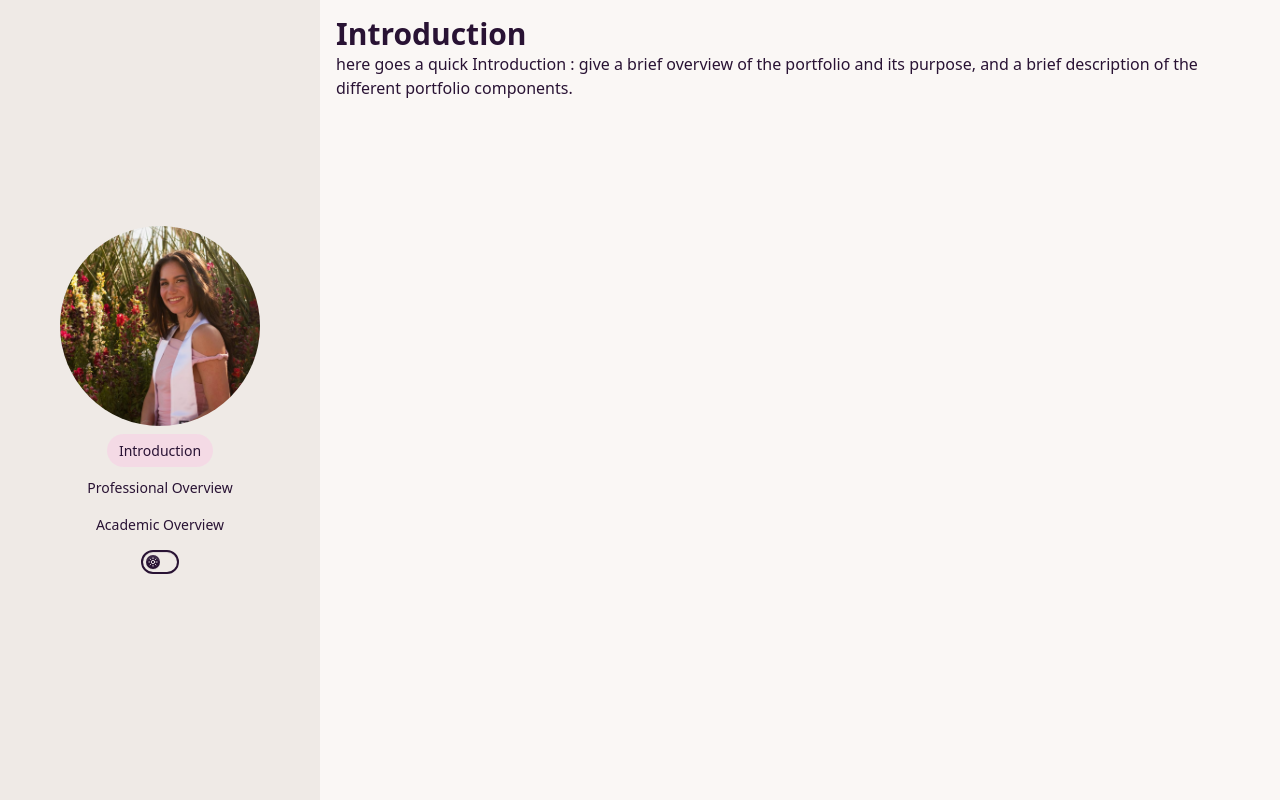
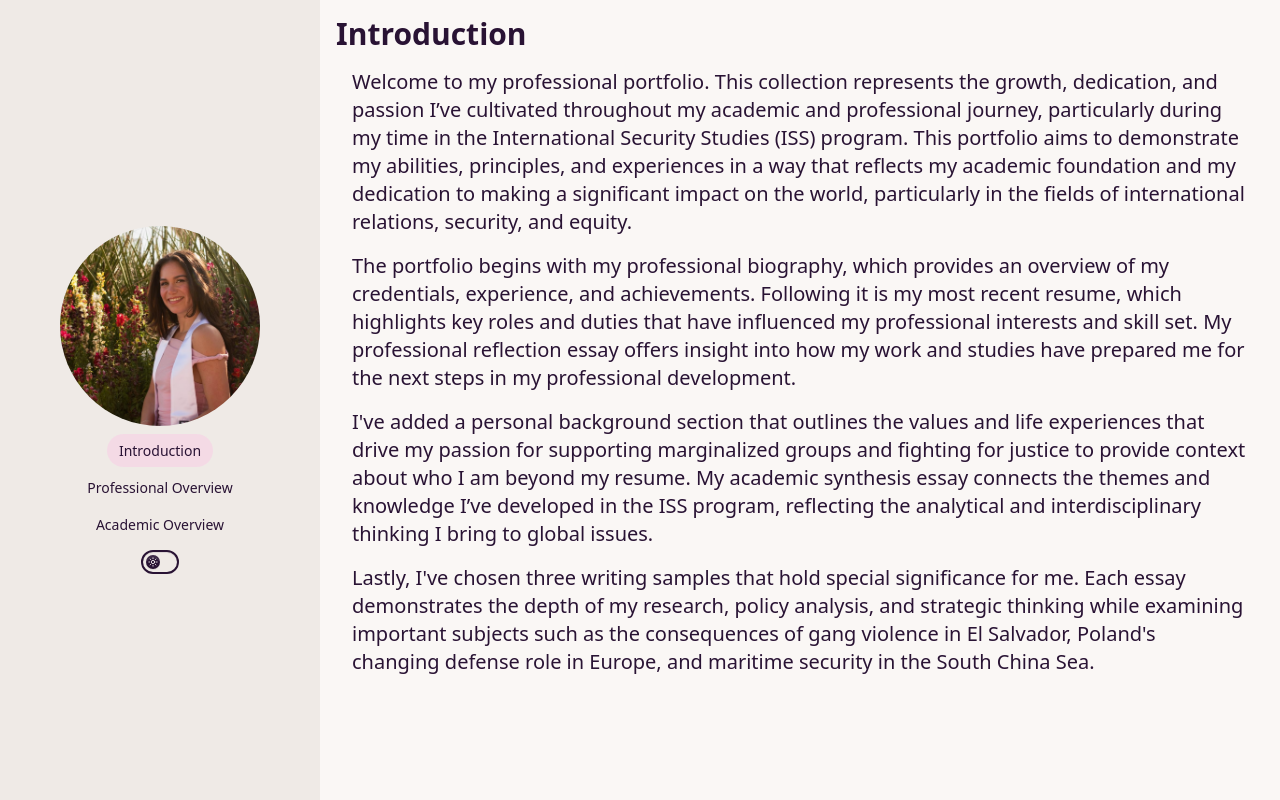
Before and after one commit to alejandroZepedaR/ana-portfolio, a Next.js app: page / in a window 1280 px wide. Built offline with nearby package versions, Linux system fonts and the light colour scheme.

Commit message:
Adding introduction & WS #3

```diff
--- a/src/app/academic/page.js
+++ b/src/app/academic/page.js
@@ -22,6 +22,11 @@ export default function AcademicOverviewPage() {
                             title="U.S. Policy and Interests in the South China Sea"
                             description="The South China Sea is vital to U.S. national security, trade, and regional stability. This essay explores evolving U.S. policies under Obama, Trump, and Biden, the strategic need to counter China’s dominance, and recommends multilateral, diplomatic, and military actions."
                             link="/samples/writing-sample-2-SCS.pdf"
+                        />
+                        <SampleCard
+                            title="Shifting Tides"
+                            description="Russia’s invasion of Ukraine sparked a major shift in European defense, with the EU enhancing integration and investment in military capabilities. Poland, once skeptical, now leads in defense spending and EU collaboration, positioning itself as a key force in shaping Europe’s security future."
+                            link="/samples/writing-sample-3-Poland.pdf"
                         />
                     </main>
                 </section>
--- a/src/app/page.js
+++ b/src/app/page.js
@@ -6,10 +6,18 @@ export default function Home() {
         <h1 className="text-3xl font-bold">Introduction</h1>
       </header>
       <main>
-          <section>
+          <section className="flex flex-col items-center justify-center p-4 space-y-4 text-xl">
             <p>
-              here goes a quick Introduction : give a brief overview of the portfolio and its purpose, and a brief
-              description of the different portfolio components.
+            Welcome to my professional portfolio. This collection represents the growth, dedication, and passion I’ve cultivated throughout my academic and professional journey, particularly during my time in the International Security Studies (ISS) program. This portfolio aims to demonstrate my abilities, principles, and experiences in a way that reflects my academic foundation and my dedication to making a significant impact on the world, particularly in the fields of international relations, security, and equity.
+            </p>
+            <p>
+            The portfolio begins with my professional biography, which provides an overview of my credentials, experience, and achievements. Following it is my most recent resume, which highlights key roles and duties that have influenced my professional interests and skill set. My professional reflection essay offers insight into how my work and studies have prepared me for the next steps in my professional development.
+            </p>
+            <p>
+            I've added a personal background section that outlines the values and life experiences that drive my passion for supporting marginalized groups and fighting for justice to provide context about who I am beyond my resume. My academic synthesis essay connects the themes and knowledge I’ve developed in the ISS program, reflecting the analytical and interdisciplinary thinking I bring to global issues.
+            </p>
+            <p>
+            Lastly, I've chosen three writing samples that hold special significance for me. Each essay demonstrates the depth of my research, policy analysis, and strategic thinking while examining important subjects such as the consequences of gang violence in El Salvador, Poland's changing defense role in Europe, and maritime security in the South China Sea.
             </p>
           </section>
       </main>
```
Also changed, not shown: 1 other file (tests, documents, lock files or other folders).
